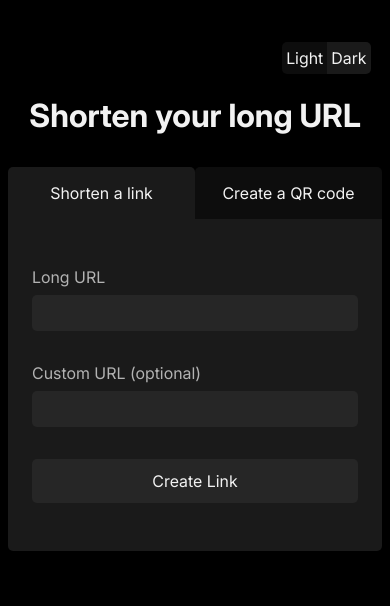
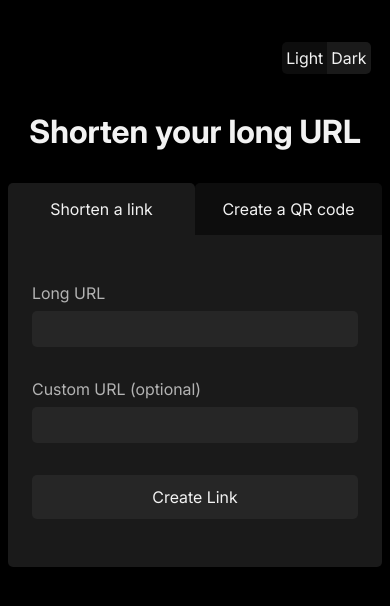
Before and after one commit to iamvetle/url-shortener, a Nuxt app: page / in a window 390 px wide. Shown: the top 606 px of the page. Built offline with nearby package versions, Linux system fonts and the light colour scheme; no server answers.

Commit message:
Make small padding-top change on h1.

```diff
--- a/app/app.vue
+++ b/app/app.vue
@@ -195,7 +195,7 @@
 
 	@media (max-width: 450px) {
 		h1 {
-			padding-top: 96px;
+			padding-top: 112px;
 		}
 	}
 
```
